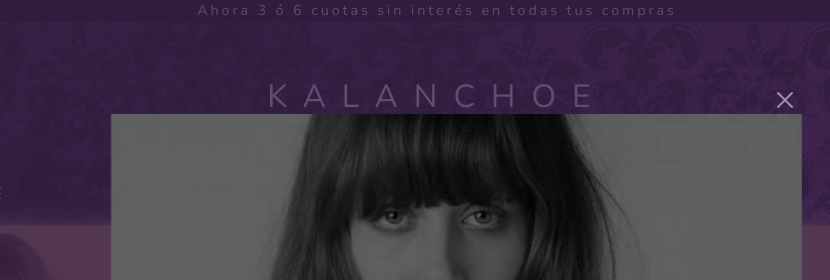
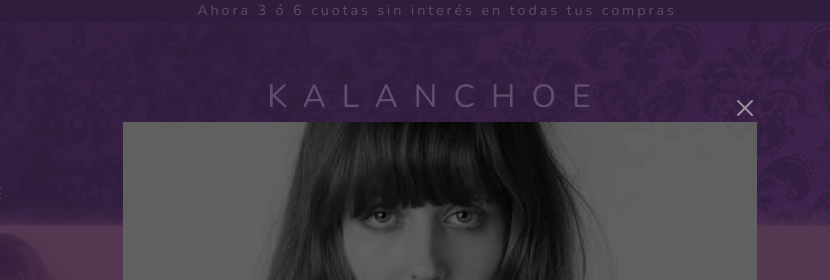
Before and after one commit to DemianKoro/1erRepoProyecto, a plain HTML site: page index.html in a window 1280 px wide. Shown: the top 280 px of the page, 203-1033 px from the left. Drawn offline with nearby package versions, Linux system fonts and the light colour scheme.

Commit message:
Correcciones varias

```diff
--- a/scss/style.scss
+++ b/scss/style.scss
@@ -54,8 +54,8 @@ ol, ul {
 .ventana {
     transition: 4s;
     position: fixed;
-    top: 47%;
-    left: 47%;
+    top: 48%;
+    left: 48%;
     margin-left: -18em;
     margin-top: -18em;
     width: 36em;
@@ -73,11 +73,11 @@ ol, ul {
         margin: 0;
     }
     img {
-        width: 120%;
+        width: 110%;
     }
     .btn-close {
         position: relative;
-        left: 67%;
+        left: 58%;
     }
 }
 
@@ -954,6 +954,7 @@ img {
     }
     .modal-body {
         opacity: 70%;
+        text-align: center;
     }
     .modal-footer {
         opacity: 70%;
```
Also changed, not shown: css/style.css.
